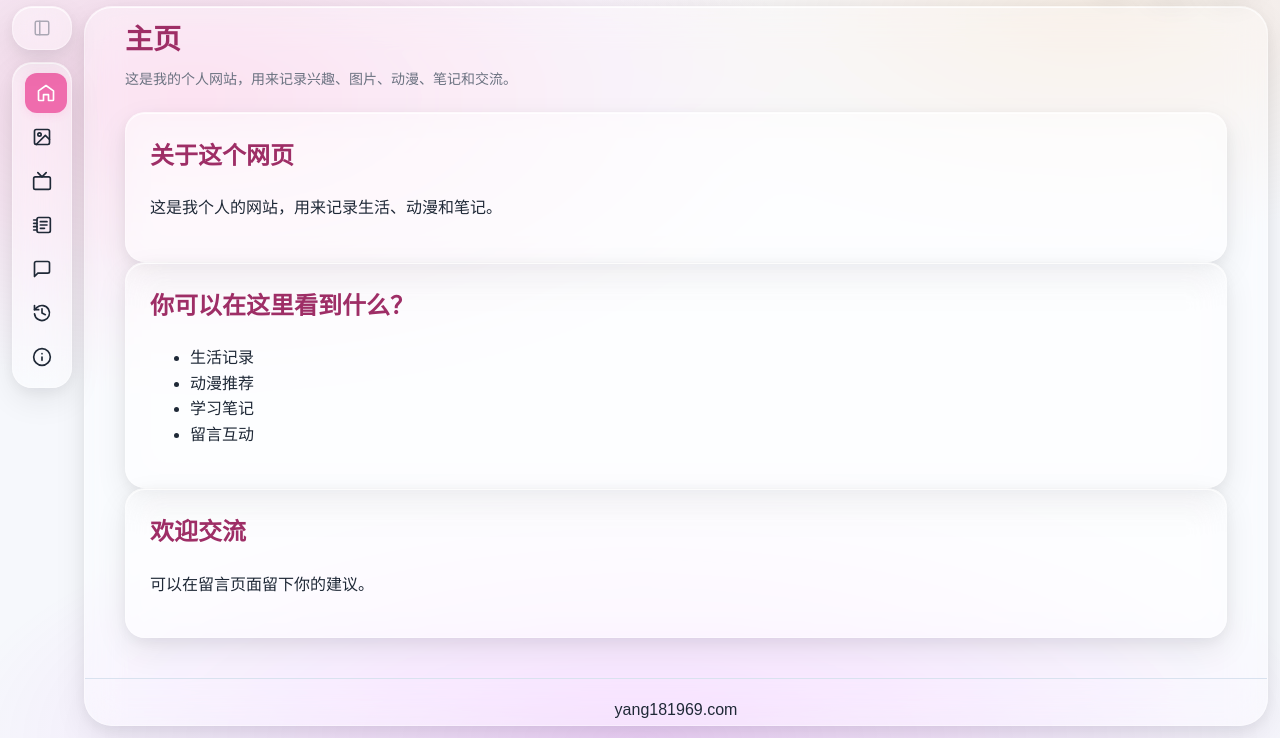
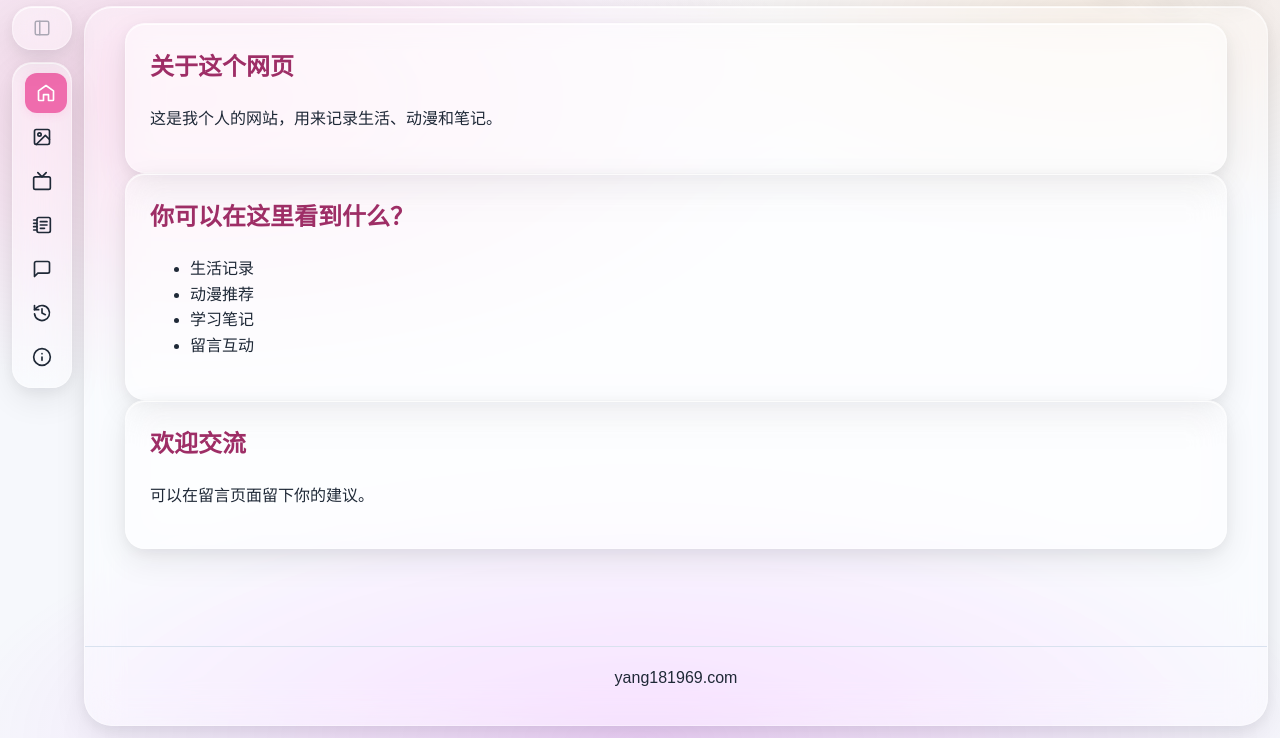
Before and after one commit to yang181969-ship-it/yang283643, a website: page index.html in a window 1280 px wide. Shown: the part 62-800 px from the top of the page. Drawn offline with nearby package versions, Linux system fonts and the light colour scheme.

Commit message:
"Phase 3.5: strip hero sections, clean up update-detail back logic, extract typography"

```diff
--- a/index.html
+++ b/index.html
@@ -351,11 +351,6 @@
       <main id="main-content">
         <section class="home-page no-card">
 
-          <div class="home-hero">
-            <h2 class="page-title">主页</h2>
-            <p class="page-desc">这是我的个人网站，用来记录兴趣、图片、动漫、笔记和交流。</p>
-          </div>
-
           <article class="card">
             <h2>关于这个网页</h2>
             <p>这是我个人的网站，用来记录生活、动漫和笔记。</p>
```
Also changed, not shown: html/comment.html (+0 -5 lines).
